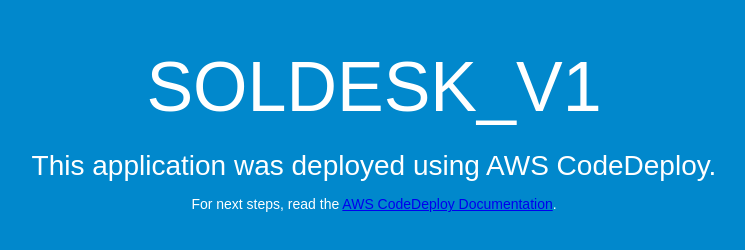
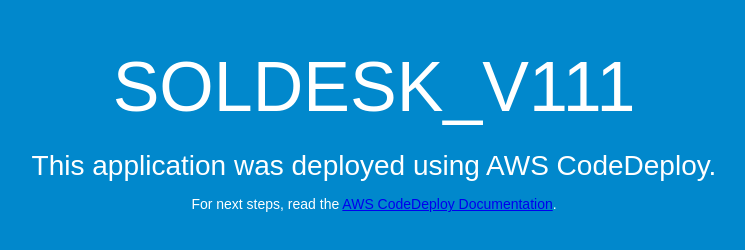
Before and after one commit to YoonSan95/sidecar-1, a plain HTML site: page index.html in a window 1280 px wide. Shown: the whole page, without its empty margins (266-1011 px from the left). Drawn offline with Linux system fonts and the light colour scheme.

Commit message:
Add files via upload

```diff
--- a/index.html
+++ b/index.html
@@ -24,7 +24,7 @@
 </head>
 <body>
   <div align="center">
-    <h1>SOLDESK_V1</h1>
+    <h1>SOLDESK_V111</h1>
     <h2>This application was deployed using AWS CodeDeploy.</h2>
     <p>For next steps, read the <a href="http://aws.amazon.com/documentation/codedeploy">AWS CodeDeploy Documentation</a>.</p>
   </div>
```
